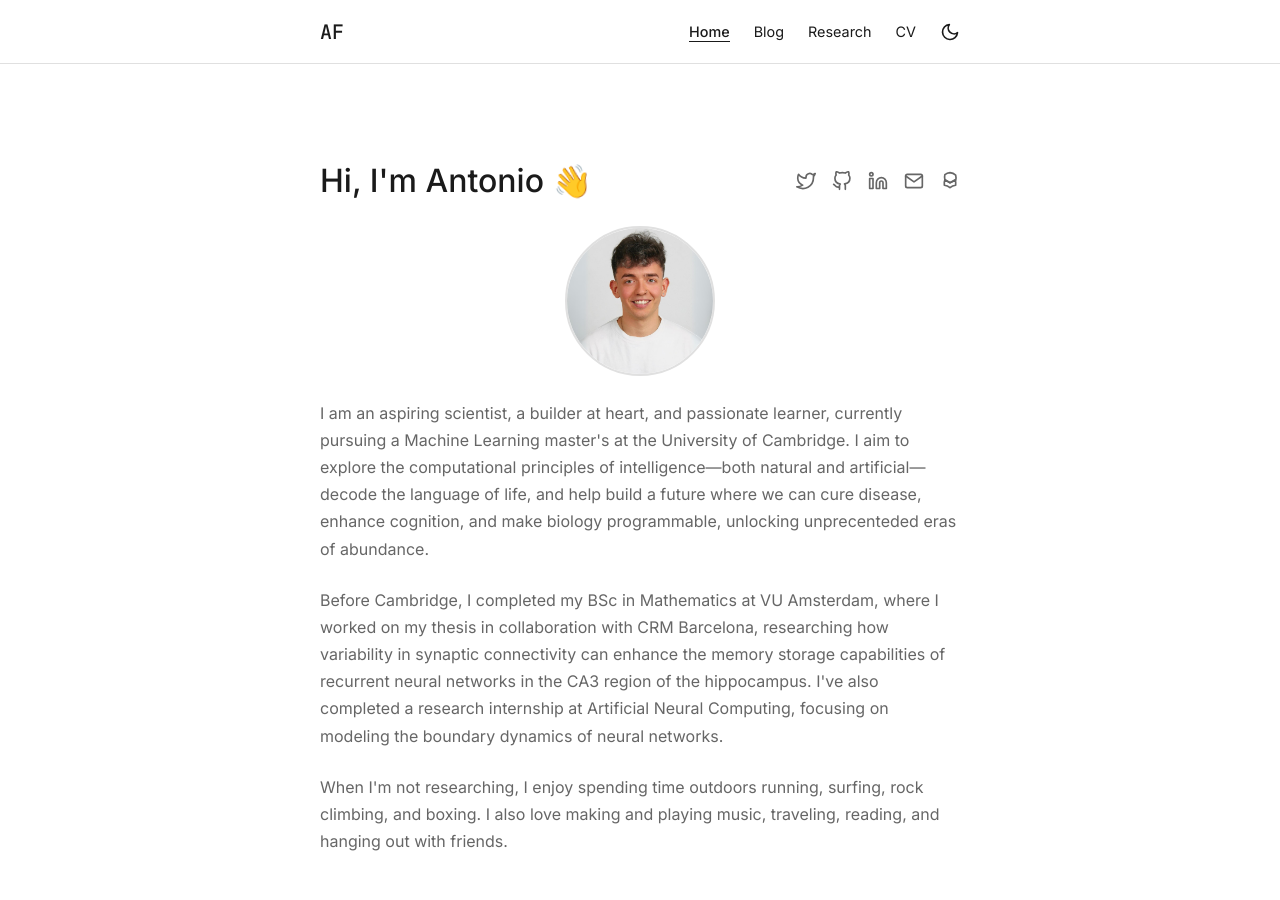
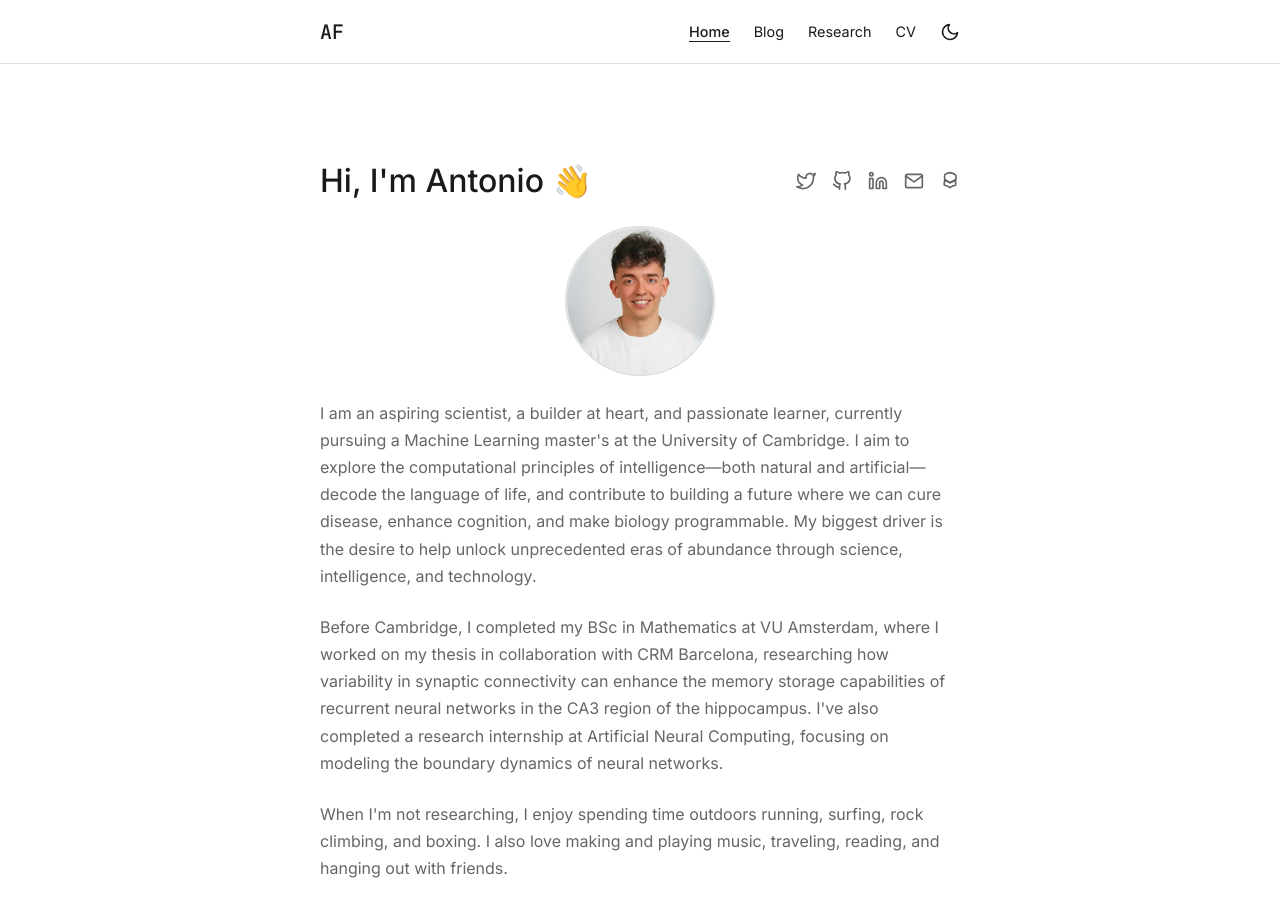
Before and after one commit to bmcd243/bmcd243.github.io, a Jekyll site: the page built from index.html, in a window 1280 px wide and 900 px high. Built offline with Jekyll 4.4.1, drawn with Linux system fonts in a browser that asks for light colours.

Commit message:
projects update

```diff
--- a/index.html
+++ b/index.html
@@ -37,7 +37,8 @@ home_active: true
                 <p>
                     I am an aspiring scientist, a builder at heart, and passionate learner, currently pursuing a Machine Learning master's at the University of Cambridge.
                     I aim to explore the computational principles of intelligence—both natural and artificial—decode the language of life,
-                    and help build a future where we can cure disease, enhance cognition, and make biology programmable, unlocking unprecenteded eras of abundance.
+                    and contribute to building a future where we can cure disease, enhance cognition, and make biology programmable.
+                    My biggest driver is the desire to help unlock unprecedented eras of abundance through science, intelligence, and technology.
                 </p>
 
                 <p>
```
